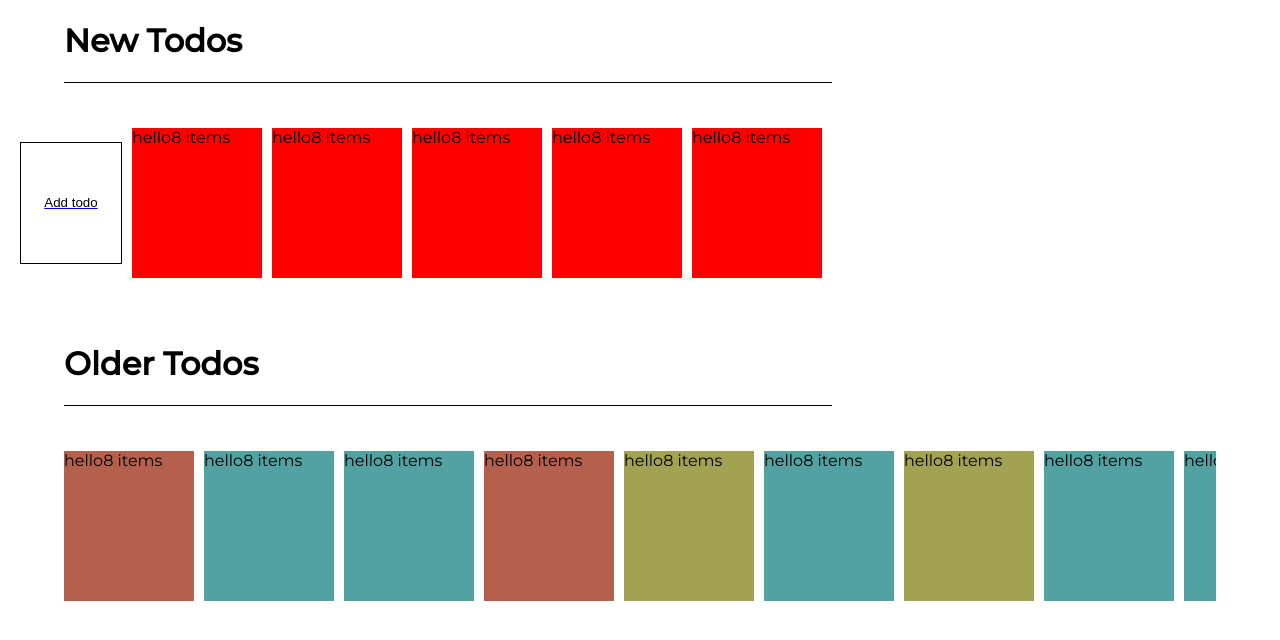
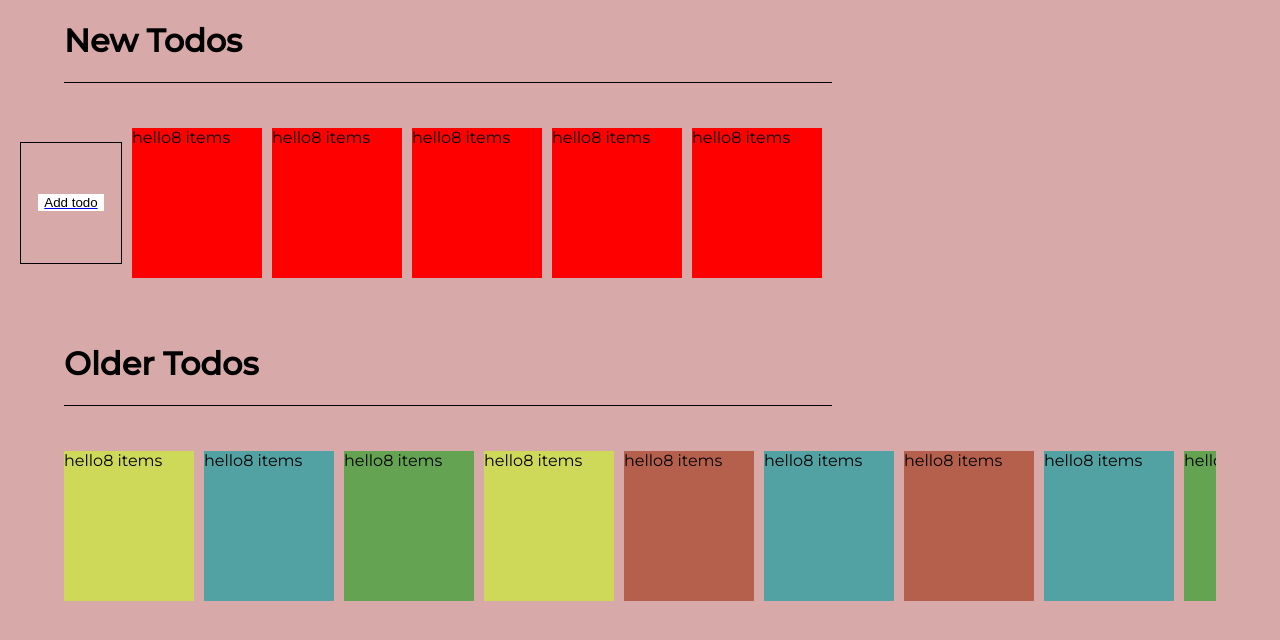
Before and after one commit to slowdivesun/todo-app, a React (Create React App) app in the folder todo/: page / in a window 1280 px wide. Shown: the top 640 px of the page. Built offline with nearby package versions, Linux system fonts and the light colour scheme.

Commit message:
added addList page

```diff
--- a/todo/src/App.css
+++ b/todo/src/App.css
@@ -40,4 +40,5 @@
 
 body{
   font-family: 'Montserrat', sans-serif;
+  background-color: #D8A9A9;
 }
--- a/todo/src/Components/older/Older.jsx
+++ b/todo/src/Components/older/Older.jsx
@@ -5,11 +5,12 @@ import './older.css'
 
 const Older = () => {
     let colors = [
+        "#CED859",
         "#B55F4D",
         "#A3A252",
         "#63A352",
         "#52A2A3",
-        "#52A2A3"
+        "#52A2A3",
     ]
     return (
         <div className='older-wrapper'>
```
